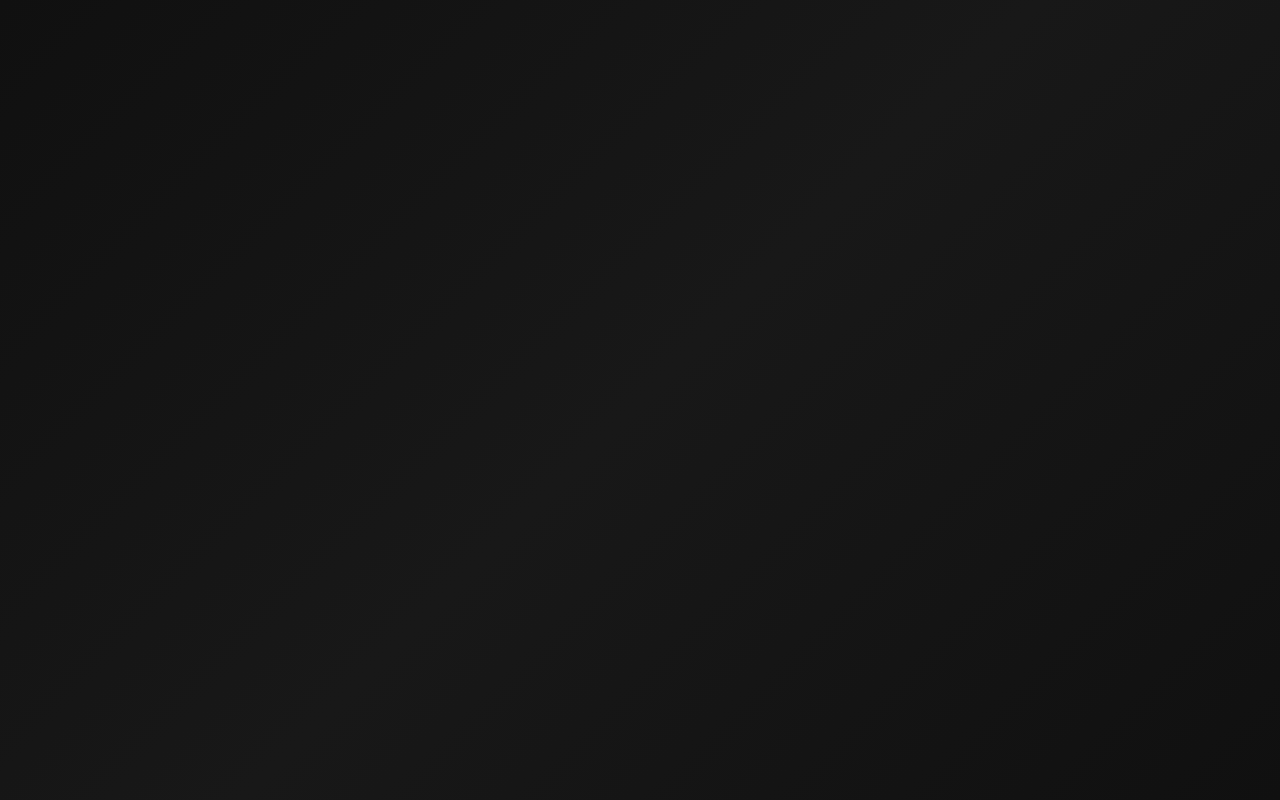
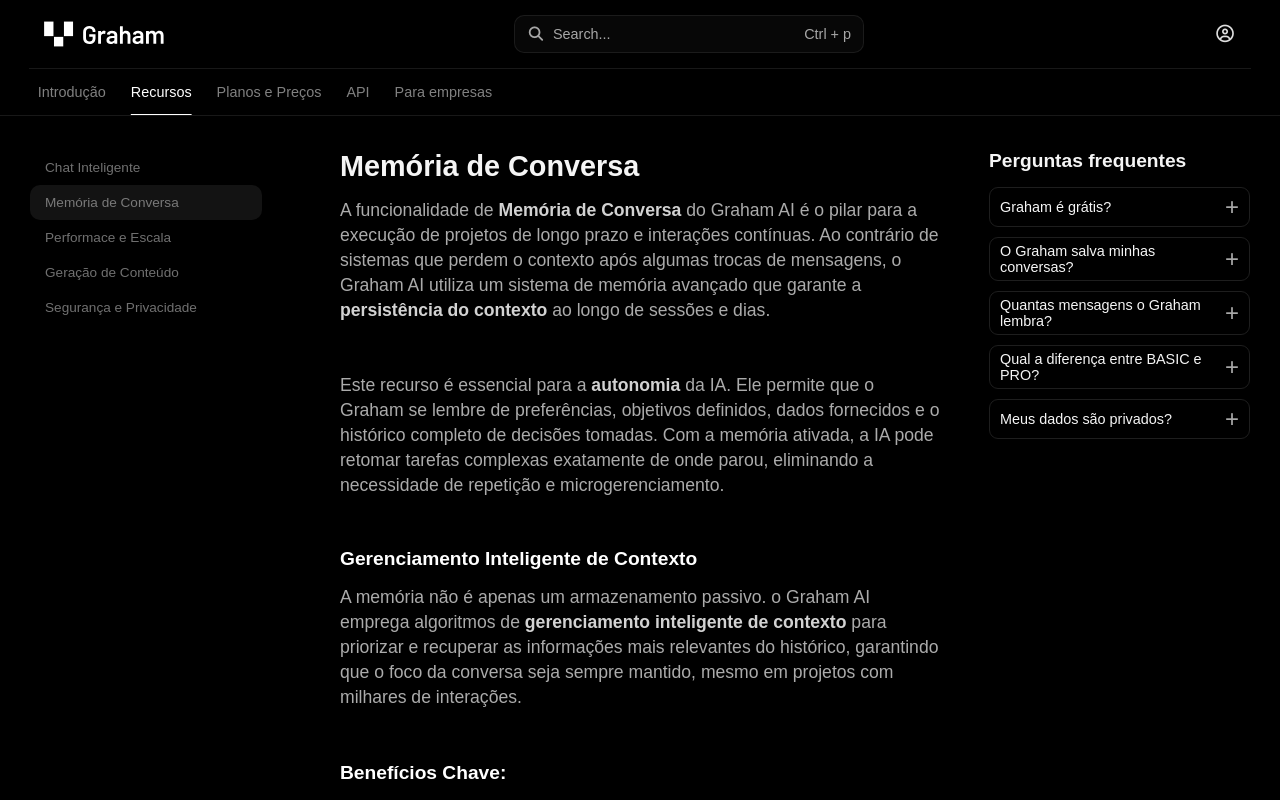
Before and after one commit to leoosilvp/Graham-AI, a React (Vite) app: page /docs/features/memory in a window 1280 px wide. Before the commit this address had no page. Built offline with nearby package versions, Linux system fonts and the light colour scheme; no server answers.

Commit message:
a- criando rota e conteudo da page memory de Feature do Docs

```diff
--- a/src/App.jsx
+++ b/src/App.jsx
@@ -24,6 +24,7 @@ import SettingsApi from './components/ui/SettingsApi'
 import Status from './routes/Status'
 import Plans from './components/ui/Plans'
 import SmartChat from './components/ui/SmartChat'
+import Memory from './components/ui/Memory'
 
 function App() {
 
@@ -54,6 +55,7 @@ function App() {
           <Route path='features' element={<Features />}>
             <Route index element={<Navigate to='chat' />} />
             <Route path='chat' element={<SmartChat />} />
+            <Route path='memory' element={<Memory />} />
 
           </Route>
           <Route path='plans' element={<Plans />} />
--- /dev/null
+++ b/src/components/ui/Memory.jsx
@@ -0,0 +1,27 @@
+const Memory = () => {
+    return (
+        <article>
+            <h1>Memória de Conversa</h1>
+            <p>
+                A funcionalidade de <span>Memória de Conversa</span> do Graham AI é o pilar para a execução de projetos de longo prazo e interações contínuas. Ao contrário de sistemas que perdem o contexto após algumas trocas de mensagens, o Graham AI utiliza um sistema de memória avançado que garante a <span>persistência do contexto</span> ao longo de sessões e dias.
+            </p>
+            <p>
+                Este recurso é essencial para a <span>autonomia</span> da IA. Ele permite que o Graham se lembre de preferências, objetivos definidos, dados fornecidos e o histórico completo de decisões tomadas. Com a memória ativada, a IA pode retomar tarefas complexas exatamente de onde parou, eliminando a necessidade de repetição e microgerenciamento.
+            </p>
+            <h3>Gerenciamento Inteligente de Contexto</h3>
+            <p>
+                A memória não é apenas um armazenamento passivo. o Graham AI emprega algoritmos de <span>gerenciamento inteligente de contexto</span> para priorizar e recuperar as informações mais relevantes do histórico, garantindo que o foco da conversa seja sempre mantido, mesmo em projetos com milhares de interações.
+            </p>
+            <p>
+                <h3>Benefícios Chave:</h3>
+                <ul>
+                    <li><span>Continuidade:</span> Retomada fluida de projetos complexos.</li>
+                    <li><span>Eficiência:</span> Redução drástica na necessidade de reintroduzir informações.</li>
+                    <li><span>Personalização:</span> Respostas e ações mais alinhadas com o seu estilo e objetivos.</li>
+                </ul>
+            </p>
+        </article>
+    )
+}
+
+export default Memory
--- a/src/components/ui/SmartChat.jsx
+++ b/src/components/ui/SmartChat.jsx
@@ -1,18 +1,16 @@
-import React from 'react'
-
 const SmartChat = () => {
     return (
         <article>
             <h1>Chat Inteligente</h1>
             <p>
-                O <span>Chat Inteligente</span> da Graham AI transcende a funcionalidade de um chatbot tradicional. Ele foi meticulosamente projetado para ser um assistente de alto desempenho, caracterizado pela <span>clareza, precisão e uma notável capacidade de raciocínio contextual</span>. Diferentemente de modelos que apenas respondem a perguntas isoladas, a Graham AI engaja-se em diálogos complexos e multifacetados, mantendo o fio condutor da conversa e aprofundando-se nos temas conforme a necessidade.
+                O <span>Chat Inteligente</span> do Graham AI transcende a funcionalidade de um chatbot tradicional. Ele foi meticulosamente projetado para ser um assistente de alto desempenho, caracterizado pela <span>clareza, precisão e uma notável capacidade de raciocínio contextual</span>. Diferentemente de modelos que apenas respondem a perguntas isoladas, Graham engaja-se em diálogos complexos e multifacetados, mantendo o fio condutor da conversa e aprofundando-se nos temas conforme a necessidade.
             </p>
             <p>
-                A nossa arquitetura de conversação prioriza a <span>entrega de soluções completas</span>, e não apenas informações. Isso significa que, ao invés de receber uma lista de passos, você recebe o resultado final, seja ele um cálculo preciso, uma análise detalhada ou um trecho de código funcional. O foco é na <span>resolução autônoma de problemas</span>, permitindo que você defina a tarefa e confie que a Graham AI executará o processo do início ao fim com a máxima eficiência.
+                A nossa arquitetura de conversação prioriza a <span>entrega de soluções completas</span>, e não apenas informações. Isso significa que, ao invés de receber uma lista de passos, você recebe o resultado final, seja ele um cálculo preciso, uma análise detalhada ou um trecho de código funcional. O foco é na <span>resolução autônoma de problemas</span>, permitindo que você defina a tarefa e confie que o Graham AI executará o processo do início ao fim com a máxima eficiência.
             </p>
             <h3>Precisão e Didática</h3>
             <p>
-                Cada interação é calibrada para ser não apenas correta, mas também <span>didática e acessível</span>. A Graham AI se esforça para explicar conceitos complexos de forma compreensível, garantindo que o usuário não apenas obtenha a resposta, mas também entenda o <span>porquê</span> e o <span>como</span>. Esta abordagem transforma cada sessão de chat em uma oportunidade de aprendizado e produtividade.
+                Cada interação é calibrada para ser não apenas correta, mas também <span>didática e acessível</span>. O Graham se esforça para explicar conceitos complexos de forma compreensível, garantindo que o usuário não apenas obtenha a resposta, mas também entenda o <span>porquê</span> e o <span>como</span>. Esta abordagem transforma cada sessão de chat em uma oportunidade de aprendizado e produtividade.
             </p>
         </article>
     )
--- a/src/css/docs.css
+++ b/src/css/docs.css
@@ -187,6 +187,12 @@
     color: #ababab;
 }
 
+.docs-feed h3{
+    font-size: 1.2rem;
+    font-weight: 600;
+    color: #fff;
+}
+
 .docs-feed video{
     margin: 25px 0 10px 0;
     border-radius: 15px;
@@ -204,6 +210,14 @@
 .docs-feed p span{
     font-weight: 600;
     color: #d2d2d2;
+}
+
+.docs-feed p ul{
+    display: flex;
+    flex-direction: column;
+    margin-top: 10px;
+    margin-left: 20px;
+    gap: 3px;
 }
 
 .docs-feed hr{
```
